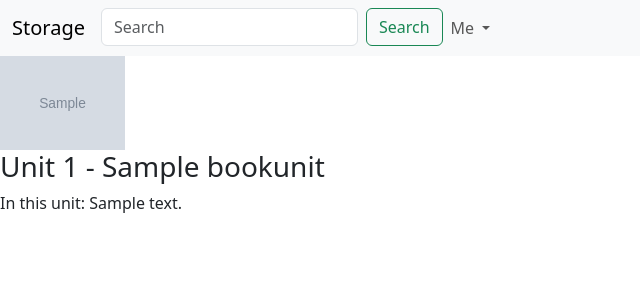
After one commit to MaximGit1/Book_Storage, a Django app: a page that uses book_storage/books/templates/books/detail.html in a window 1280 px wide. The commit adds this page. Shown: the top 300 px of the page, without its empty margins (0-640 px from the left). Run offline with Django 5.2, Linux system fonts and the light colour scheme; tables that the repository leaves empty hold one stand-in row (values such as "Sample post"); grey boxes marked "Sample" are stand-in pictures.

Commit message:
updated books/list.html, created books/detail.html, fixed Book.get_absolute_url method

```diff
--- a/book_storage/books/models.py
+++ b/book_storage/books/models.py
@@ -41,7 +41,7 @@ class Book(models.Model):
         return self.title
 
     def get_absolute_url(self):
-        return reverse("book:book_detail_view", args=[self.slug])
+        return reverse("books:book_detail", args=[self.slug])
 
 
 class BookUnit(models.Model):
--- /dev/null
+++ b/book_storage/books/templates/books/detail.html
@@ -0,0 +1,15 @@
+{% extends "base.html" %}
+
+{% block title %}{{ book.title }}{% endblock %}
+
+{% block content %}
+    <div class="Units-list">
+      {% for unit in units %}
+        <div class="unit">
+            <img src="{{ unit.image.url }}" alt="{{ unit.title }} style="width="125px">
+            <h3>Unit {{ unit.unit_order }} - {{ unit.title }}</h3>
+            <p>In this unit: {{ unit.description }}</p>
+        </div>
+      {% endfor %}
+    </div>
+{% endblock %}
--- a/book_storage/books/templates/books/list.html
+++ b/book_storage/books/templates/books/list.html
@@ -1,5 +1,4 @@
 {% extends "base.html" %}
-{% load static %}
 
 {% block title %}Storage{% endblock %}
 
@@ -8,7 +7,7 @@
       {% for book in books %}
         <div class="book">
           <img src="{{ book.image.url }}" alt="{{ book.title }} style="width="150px">
-          <a href="#">{{ book.title }}</a>
+          <a href="{{ book.get_absolute_url }}">{{ book.title }}</a>
         </div>
       {% endfor %}
     </div>
--- a/book_storage/books/urls.py
+++ b/book_storage/books/urls.py
@@ -4,5 +4,6 @@ from . import views as v
 app_name = "books"
 
 urlpatterns = [
-    path("", v.book_list_view, name="book"),
+    path("", v.book_list_view, name="book_list"),
+    path("book/<slug:book_slug>/", v.book_detail_view, name="book_detail"),
 ]
--- a/book_storage/books/views.py
+++ b/book_storage/books/views.py
@@ -1,10 +1,16 @@
 from django.db.models import QuerySet
 from django.http import HttpRequest, HttpResponse
-from django.shortcuts import render
-from .models import Book
+from django.shortcuts import render, get_object_or_404
+from .models import Book, BookUnit
 
 
 def book_list_view(request: HttpRequest) -> HttpResponse:
     books: QuerySet[Book] = Book.published.all()
     data = {"books": books}
     return render(request, "books/list.html", data)
+
+def book_detail_view(request: HttpRequest, book_slug: str) -> HttpResponse:
+    book: Book = get_object_or_404(Book, slug=book_slug, status=Book.Status.PUBLISHED)
+    units: QuerySet[BookUnit] = book.units.all()
+    data = {'book': book, 'units': units}
+    return render(request, "books/detail.html", data)
```
